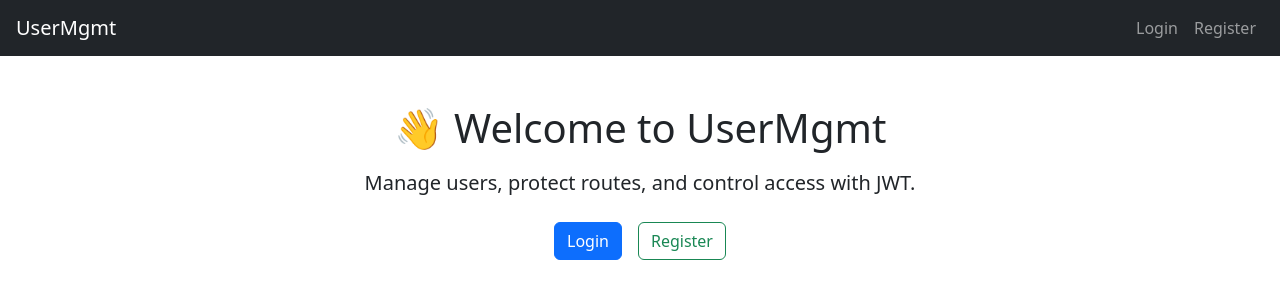
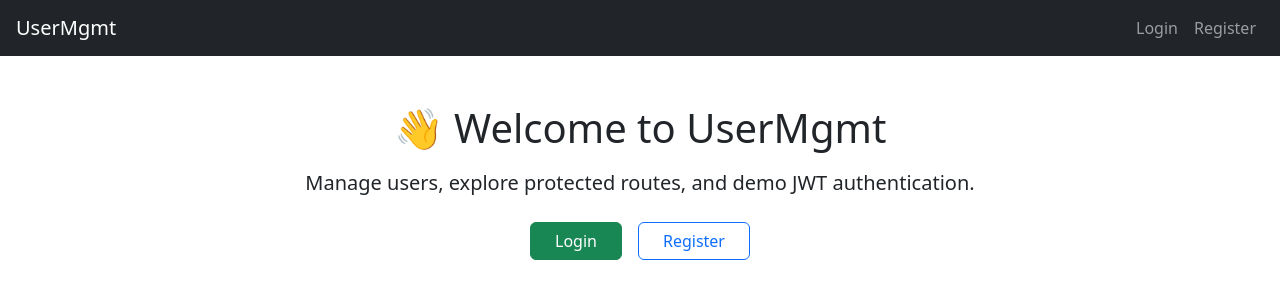
Before and after one commit to Zambagarrah/Fullstack-User-Management-System, a React (Vite) app in the folder frontend/: page / in a window 1280 px wide. Shown: the top 300 px of the page. Built offline with nearby package versions, Linux system fonts and the light colour scheme.

Commit message:
feat: enhance homepage with user-aware UI and navigation buttons

```diff
--- a/frontend/src/pages/Home.jsx
+++ b/frontend/src/pages/Home.jsx
@@ -1,15 +1,29 @@
 import React from 'react';
 import { Link } from 'react-router-dom';
+import { useAuth } from '../context/AuthContext';
 
 const Home = () => {
+  const { user } = useAuth();
+
   return (
     <div className="container text-center mt-5">
       <h1 className="mb-3">👋 Welcome to UserMgmt</h1>
-      <p className="lead">Manage users, protect routes, and control access with JWT.</p>
-      <div className="d-flex justify-content-center gap-3 mt-4">
-        <Link to="/login" className="btn btn-primary">Login</Link>
-        <Link to="/register" className="btn btn-outline-success">Register</Link>
-      </div>
+      {user ? (
+        <>
+          <p className="lead">Hello, <strong>{user.username}</strong>! Access your dashboard below:</p>
+          <Link to="/dashboard" className="btn btn-primary mt-3">
+            Go to Dashboard
+          </Link>
+        </>
+      ) : (
+        <>
+          <p className="lead">Manage users, explore protected routes, and demo JWT authentication.</p>
+          <div className="d-flex justify-content-center gap-3 mt-4">
+            <Link to="/login" className="btn btn-success px-4">Login</Link>
+            <Link to="/register" className="btn btn-outline-primary px-4">Register</Link>
+          </div>
+        </>
+      )}
     </div>
   );
 };
```
